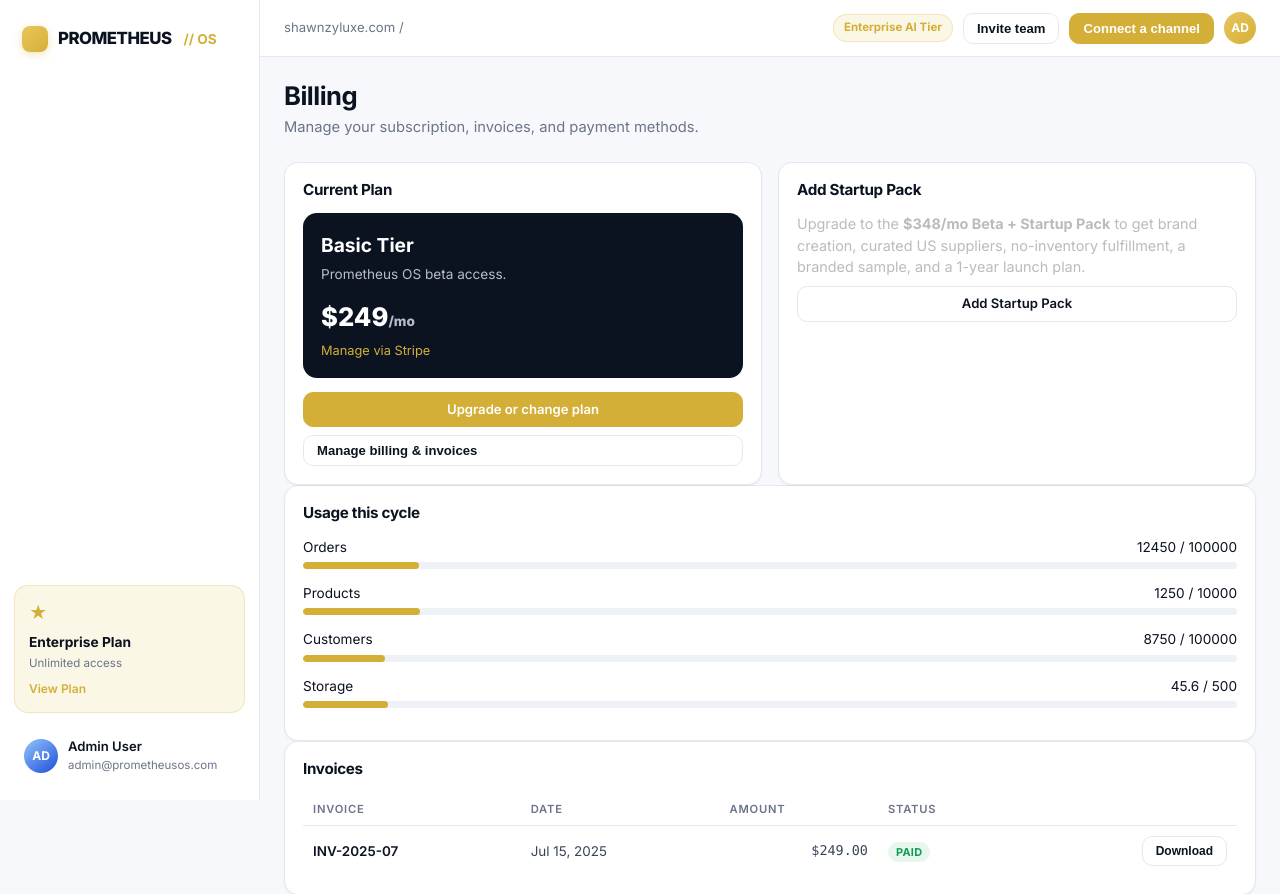
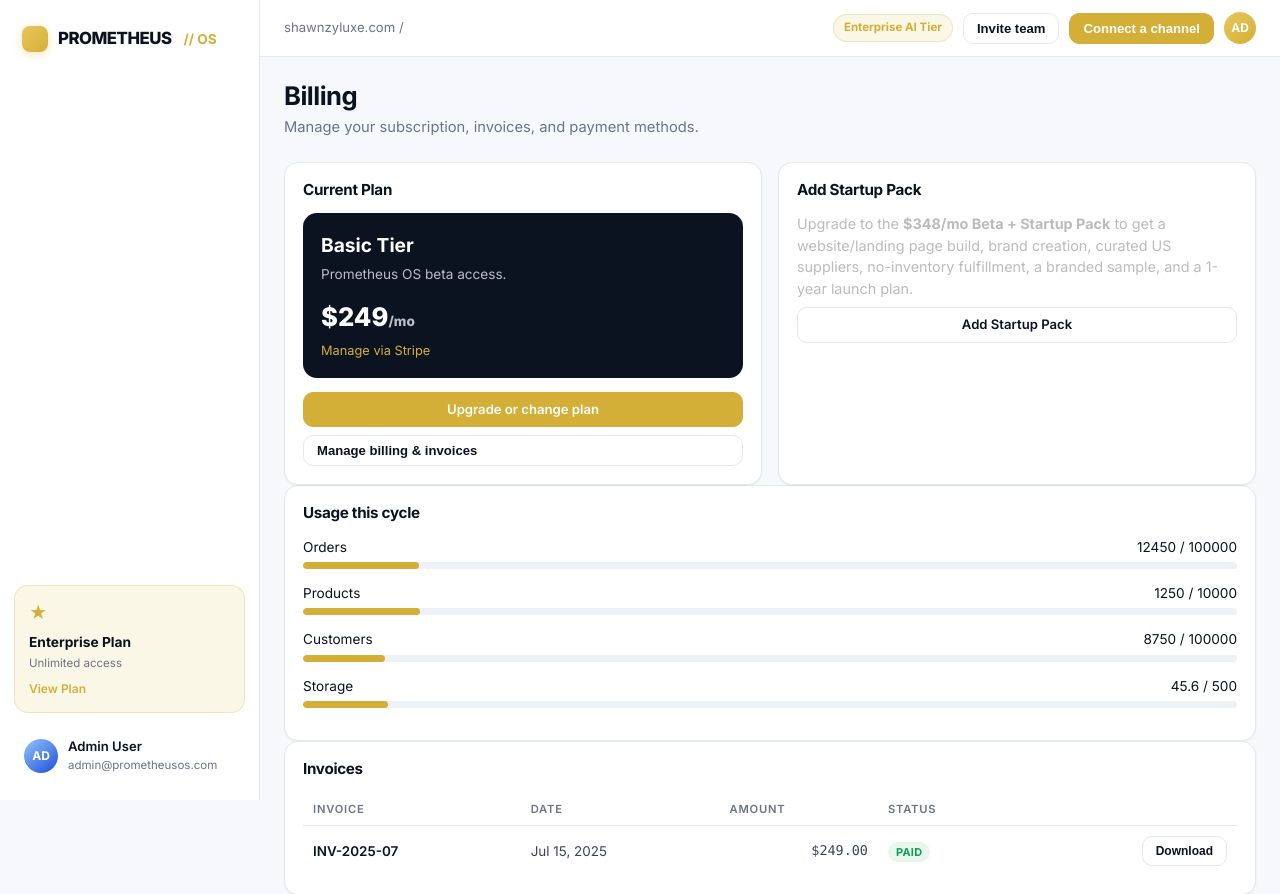
Before and after one commit to shawnzyluxe-lab/EcommerceAI, a Flask app: template templates/dashboard/billing.html in a window 1280 px wide. Shown: the top 894 px of the page. Run offline with Flask 3, Linux system fonts and the light colour scheme; the template is opened without the code that fills it, so the values that code supplies are empty; some libraries are stand-ins or nearby versions.

Commit message:
Add website/landing page build to Startup Pack features
Co-Authored-By: Devin AI <158243242+devin-ai-integration[bot]@users.noreply.github.com>

```diff
--- a/templates/dashboard/billing.html
+++ b/templates/dashboard/billing.html
@@ -26,13 +26,14 @@
     <div class="card-head"><h3>{% if is_startup %}Startup Pack Included{% else %}Add Startup Pack{% endif %}</h3></div>
     {% if is_startup %}
     <ul style="font-size: .9rem; color: #bbb; line-height: 1.6; padding-left: 1.2rem;">
+      <li>Website & landing page build</li>
       <li>Brand name, logo & positioning guidance</li>
       <li>US-based manufacturer / no-inventory supplier directory</li>
       <li>Sample product with your branding</li>
       <li>1-year launch guidance & action plan</li>
     </ul>
     {% else %}
-    <p style="font-size: .9rem; color: #bbb; line-height: 1.5;">Upgrade to the <strong>$348/mo Beta + Startup Pack</strong> to get brand creation, curated US suppliers, no-inventory fulfillment, a branded sample, and a 1-year launch plan.</p>
+    <p style="font-size: .9rem; color: #bbb; line-height: 1.5;">Upgrade to the <strong>$348/mo Beta + Startup Pack</strong> to get a website/landing page build, brand creation, curated US suppliers, no-inventory fulfillment, a branded sample, and a 1-year launch plan.</p>
     <a href="/subscribe" class="btn" style="width: 100%; display: block; text-align: center; margin-top: 8px;">Add Startup Pack</a>
     {% endif %}
   </div>
--- a/templates/subscribe.html
+++ b/templates/subscribe.html
@@ -131,6 +131,7 @@
         <div style="color:var(--muted);font-size:.85rem">We build your real brand with you.</div>
         <ul>
           <li>All Beta Plan features</li>
+          <li>Website & landing page build</li>
           <li>Brand name, logo & positioning guidance</li>
           <li>US-based manufacturer / no-inventory supplier directory</li>
           <li>Sample product with your branding</li>
```
